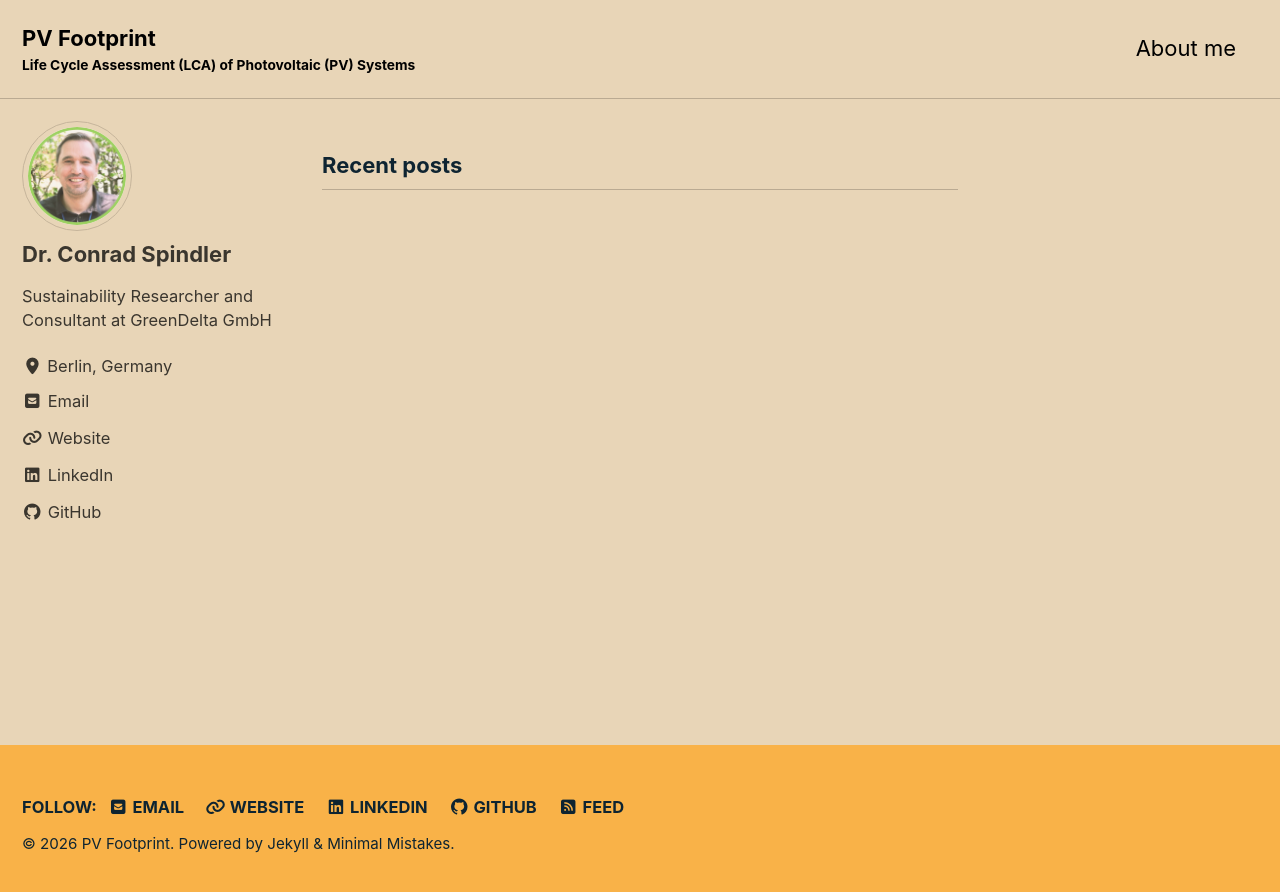
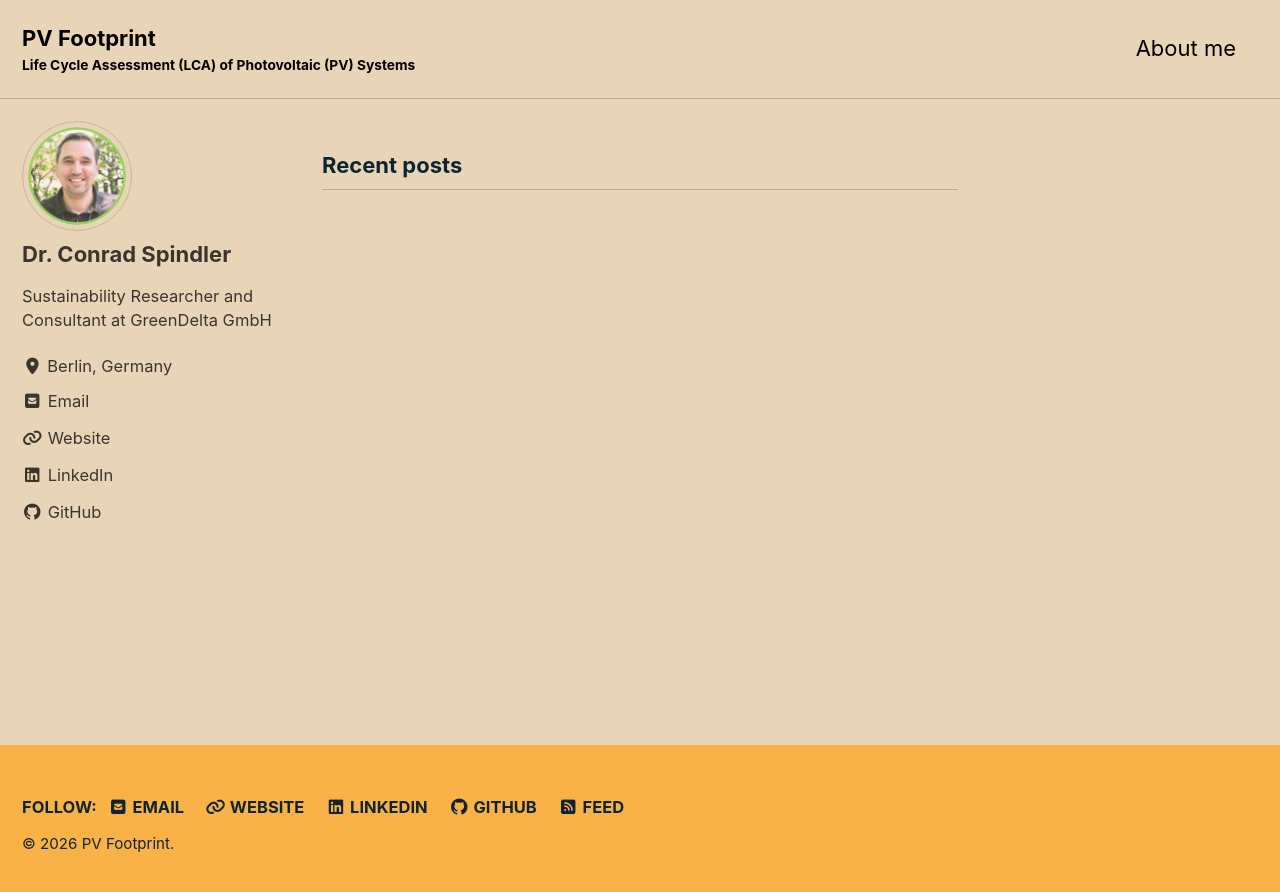
Before and after one commit to conradspindler/pv_footprint, a Jekyll site: the page built from index.html, in a window 1280 px wide. Shown: the top 892 px of the page. Built offline with Jekyll 4.4.1, drawn with Linux system fonts in a browser that asks for light colours; cached includes are drawn as plain includes; the list of posts is cut into pages by our own code.

Commit message:
Remove 'Powered by Jekyll & Minimal Mistakes' branding from footer
Co-authored-by: conradspindler <conradspindler@users.noreply.github.com>

```diff
--- a/_includes/footer.html
+++ b/_includes/footer.html
@@ -24,4 +24,4 @@
 </div>
 {% endif %}
 
-<div class="page__footer-copyright">&copy; {% assign site_time = site.time | date: '%Y' %}{% if site.footer.since and site_time != site.footer.since %}{{ site.footer.since }} - {% endif %}{{ site_time }} <a href="{{ site.copyright_url | default: site.url }}">{{ site.copyright | default: site.title | escape_once | strip }}</a>. {{ site.data.ui-text[locale].powered_by | default: "Powered by" }} <a href="https://jekyllrb.com" rel="nofollow">Jekyll</a> &amp; <a href="https://mademistakes.com/work/jekyll-themes/minimal-mistakes/" rel="nofollow">Minimal Mistakes</a>.</div>
+<div class="page__footer-copyright">&copy; {% assign site_time = site.time | date: '%Y' %}{% if site.footer.since and site_time != site.footer.since %}{{ site.footer.since }} - {% endif %}{{ site_time }} <a href="{{ site.copyright_url | default: site.url }}">{{ site.copyright | default: site.title | escape_once | strip }}</a>.</div>
```
